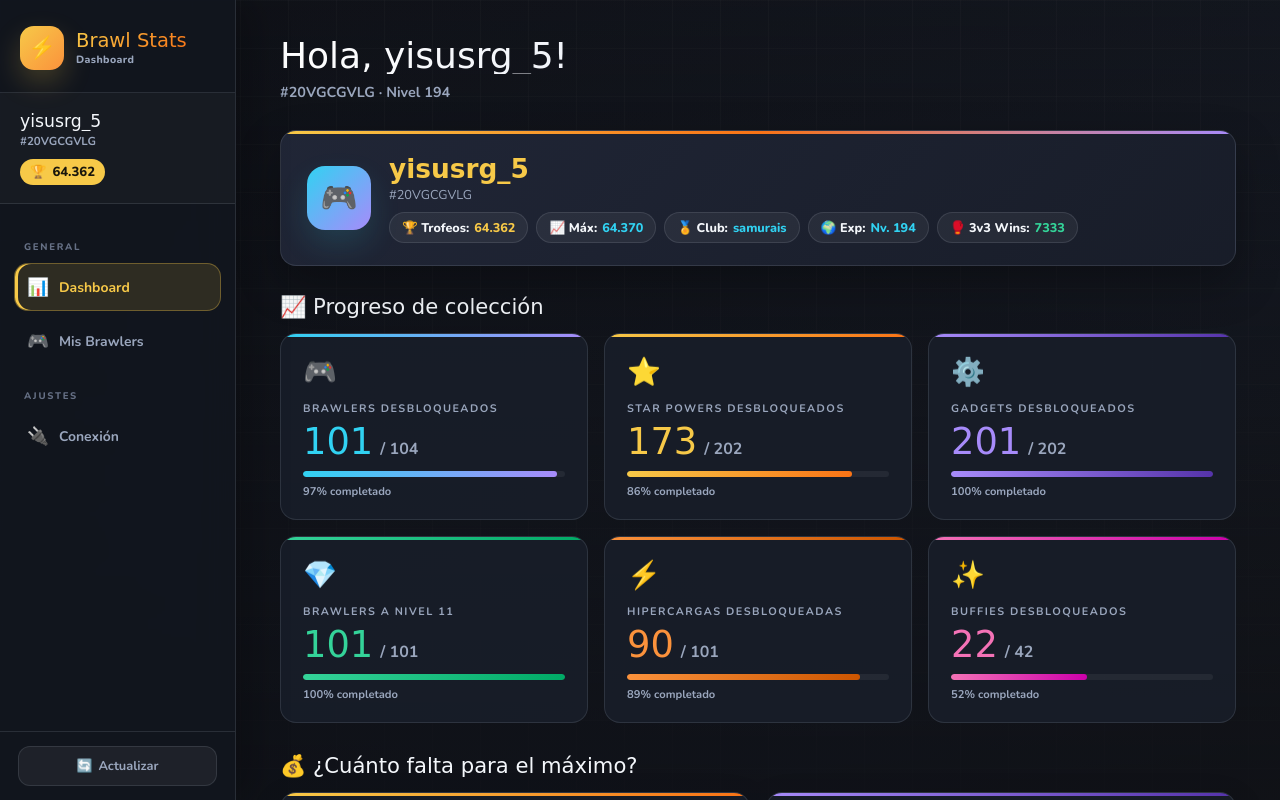
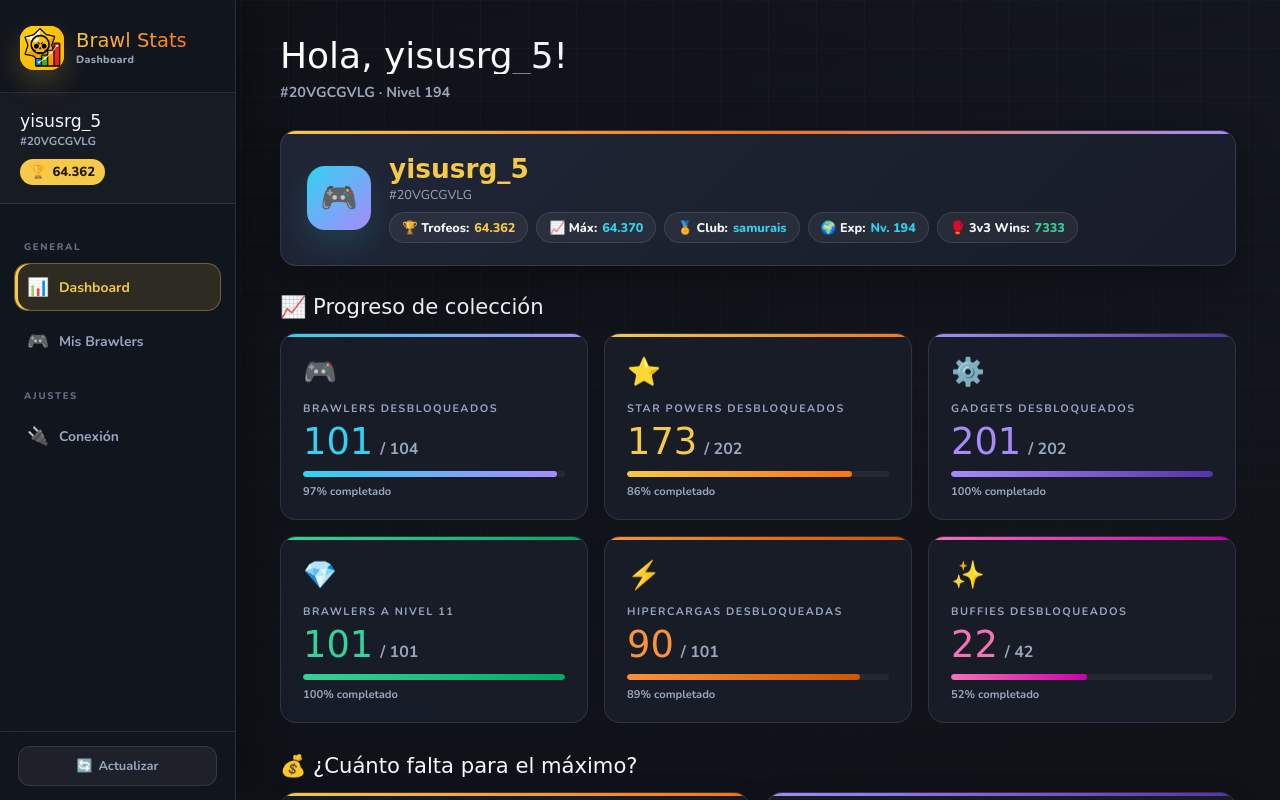
Before and after one commit to yisusrg05/brawlstars-dashboard, a plain HTML site: page docs/index.html in a window 1280 px wide. Shown: the top 800 px of the page. Drawn offline with nearby package versions, Linux system fonts and the light colour scheme; a web font is replaced by a local one.

Commit message:
Add brawlstats logo and update sidebar logo display and favicon

```diff
--- a/docs/index.html
+++ b/docs/index.html
@@ -4,6 +4,8 @@
 <meta charset="UTF-8">
 <meta name="viewport" content="width=device-width, initial-scale=1.0">
 <title>Brawl Stars Dashboard</title>
+<link rel="icon" type="image/png" href="assets/brawlstats_logo.png">
+<link rel="apple-touch-icon" href="assets/brawlstats_logo.png">
 <link href="https://fonts.googleapis.com/css2?family=Boogaloo&family=Nunito:wght@400;600;700;800&display=swap" rel="stylesheet">
 <style>
 :root {
@@ -62,6 +64,10 @@
   width: 44px; height: 44px; background: linear-gradient(135deg, var(--accent), var(--orange));
   border-radius: 14px; display: flex; align-items: center; justify-content: center;
   font-size: 22px; box-shadow: 0 12px 28px rgba(247,201,72,0.22); flex-shrink: 0;
+  overflow: hidden;
+}
+.logo-icon img {
+  width: 100%; height: 100%; object-fit: cover; display: block;
 }
 .logo-text {
   font-family: 'Boogaloo', cursive; font-size: 1.22rem;
@@ -328,7 +334,9 @@
 <!-- SIDEBAR -->
 <nav class="sidebar">
   <div class="sidebar-logo">
-    <div class="logo-icon">⚡</div>
+    <div class="logo-icon">
+      <img src="assets/brawlstats_logo.png" alt="Brawl Stats" onerror="this.remove();this.parentElement.textContent='⚡'">
+    </div>
     <div>
       <div class="logo-text">Brawl Stats</div>
       <div class="logo-sub">Dashboard</div>
```
Also changed, not shown: docs/assets/brawlstats_logo.png (added).
